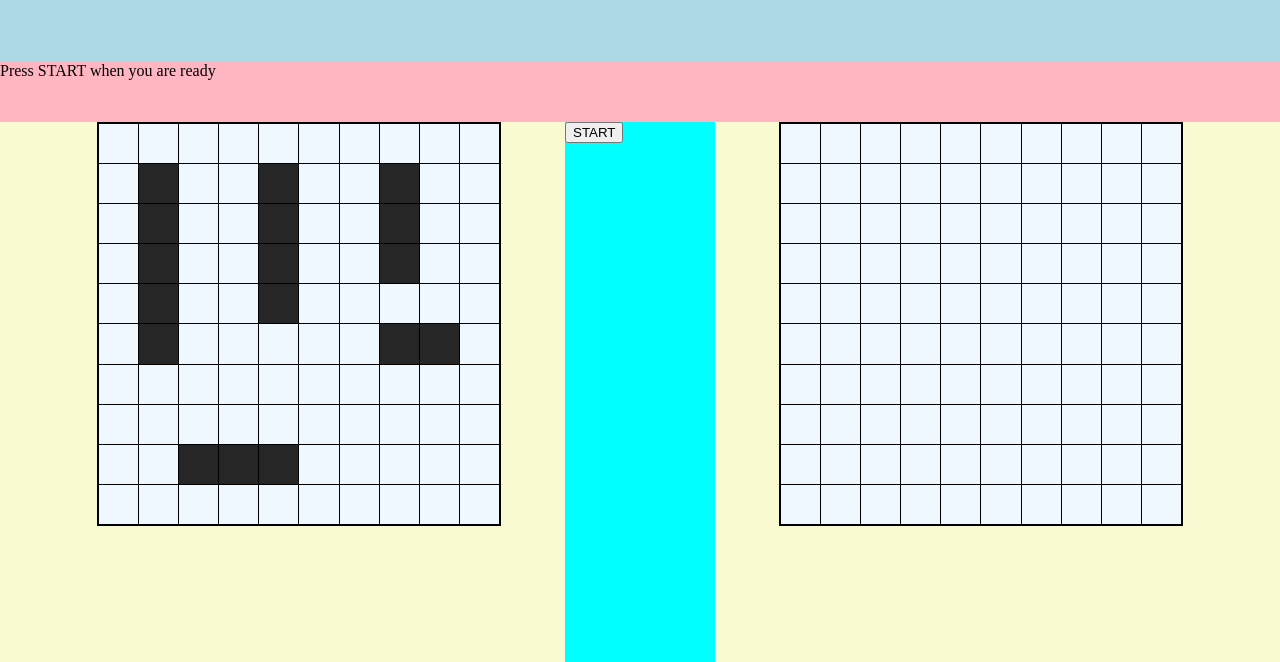
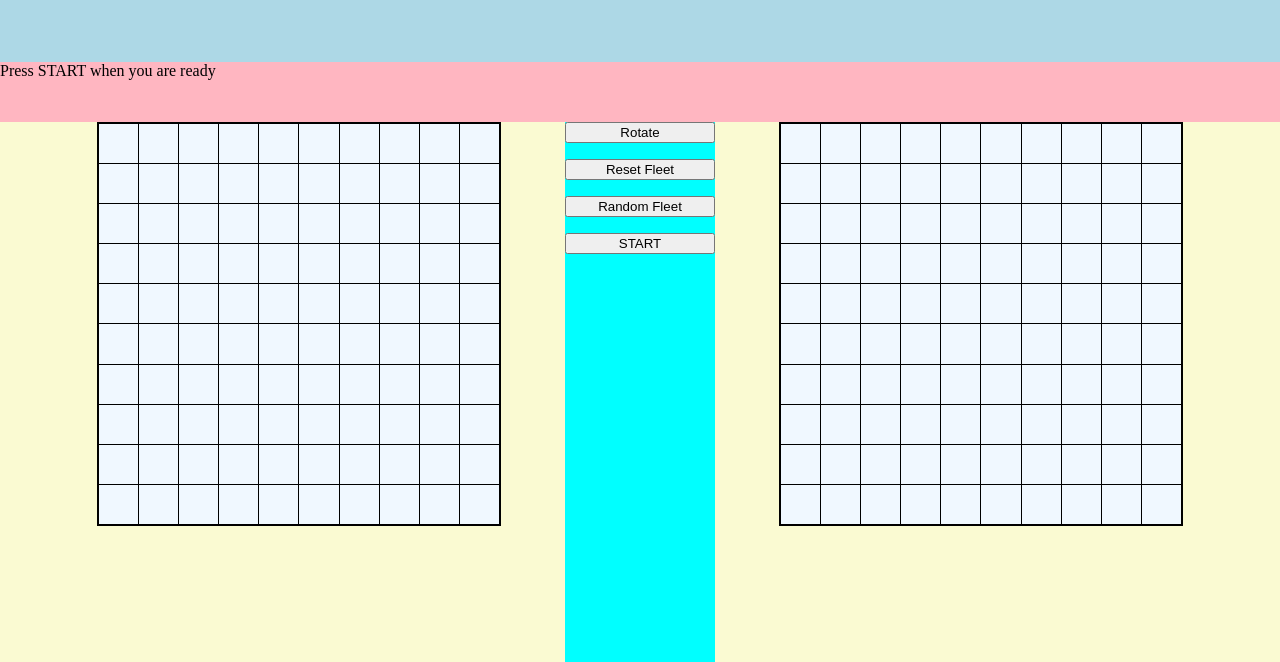
Before and after one commit to tymc47/odin-battleship, a website built with webpack: page dist/index.html in a window 1280 px wide. Shown: the part 138-800 px from the top of the page. Built offline with nearby package versions, Linux system fonts and the light colour scheme.

Commit message:
add button

```diff
--- a/src/domController.js
+++ b/src/domController.js
@@ -3,6 +3,7 @@ import { newGame, attack, resetGame } from './gameController';
 const domController = (() => {
   const playerBoard = document.querySelector('.playerboard');
   const aiBoard = document.querySelector('.aiboard');
+  let currentBoardArray = [];
 
   const resetGrid = () => {
     playerBoard.innerHTML = '';
@@ -17,6 +18,15 @@ const domController = (() => {
         aiBoard.appendChild(grid.cloneNode());
       }
     }
+  };
+
+  const enableSetFleet = () => {
+    const grids = playerBoard.querySelectorAll('.boardgrid');
+    grids.forEach((grid) =>
+      grid.addEventListener('click', () => {
+        console.log('moving');
+      })
+    );
   };
 
   const initiatePreGame = () => {
@@ -48,12 +58,12 @@ const domController = (() => {
   };
 
   const displayBoard = (board) => {
-    const boardArray = board.getBoard();
+    currentBoardArray = board.getBoard();
     for (let i = 0; i < 10; i++) {
       for (let j = 0; j < 10; j++) {
-        if (boardArray[i][j] !== null) {
+        if (currentBoardArray[i][j] !== null) {
           const grid = playerBoard.querySelector(`[data-row="${i}"][data-col="${j}"]`);
-          grid.classList.add('ship');
+          grid.dataset.ship = currentBoardArray[i][j];
         }
       }
     }
@@ -82,7 +92,8 @@ const domController = (() => {
     displayAttack,
     displayMsg,
     disableGrid,
-    initiatePreGame
+    initiatePreGame,
+    enableSetFleet
   };
 })();
 
--- a/src/gameController.js
+++ b/src/gameController.js
@@ -6,7 +6,7 @@ const preGame = () => {
   domController.initiatePreGame();
   createPlayer();
   domController.resetGrid();
-  domController.displayBoard(getBoard('p1'));
+  domController.enableSetFleet();
   domController.displayMsg('Press START when you are ready');
 };
 
```
Also changed, not shown: dist/index.html, dist/main.js, dist/style.css.
